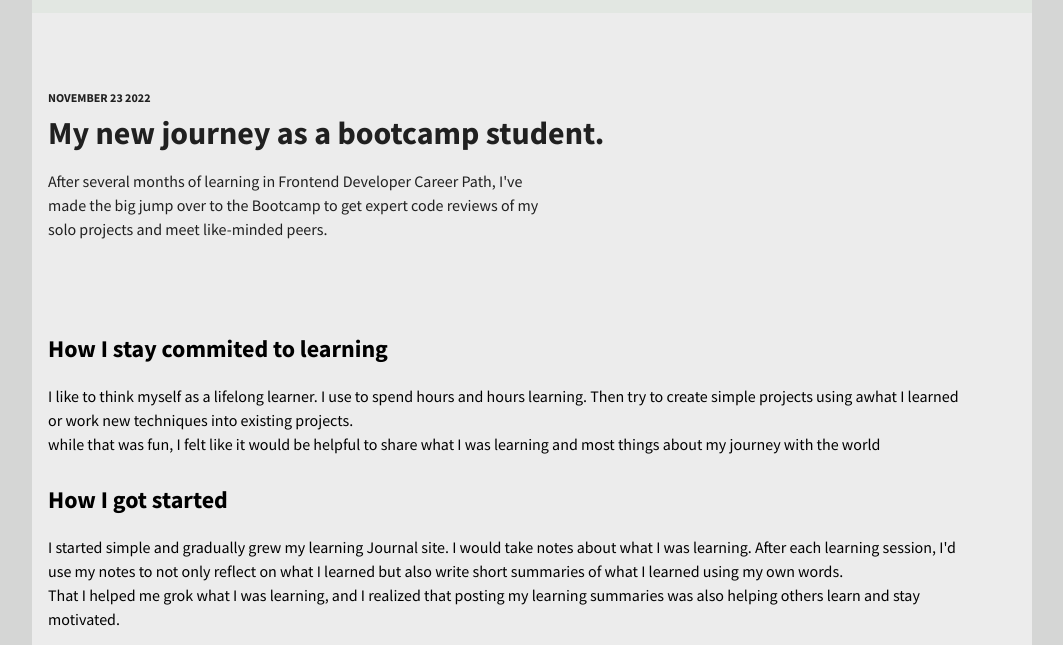
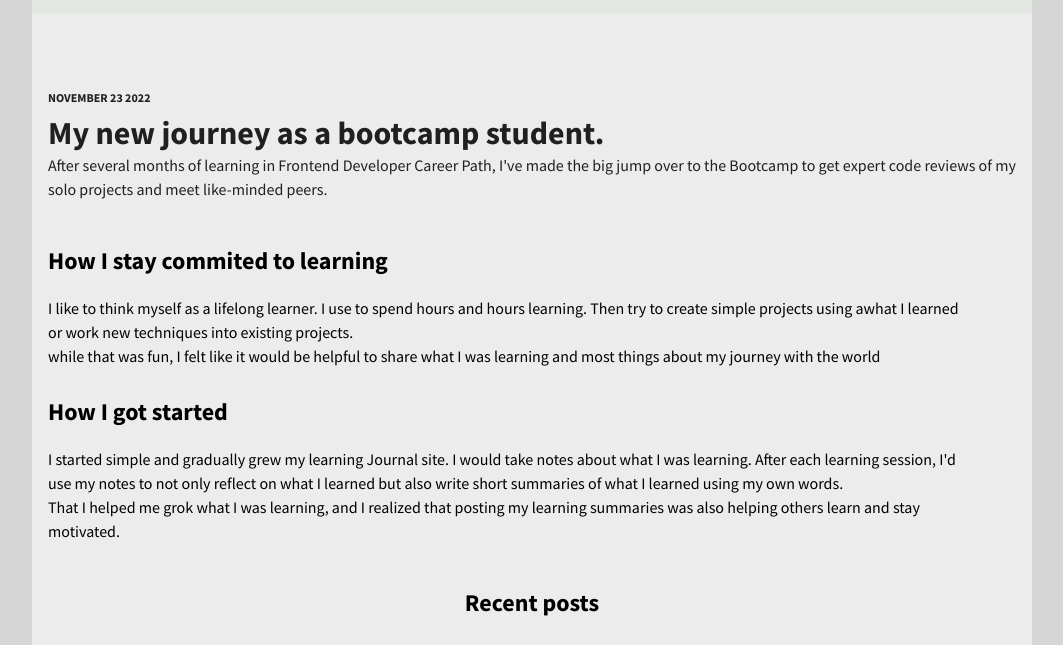
Before and after one commit to dev-arpita/myLearningJourney, a plain HTML site: page html/recentBlog.html in a window 1280 px wide. Shown: the part 75-720 px from the top of the page, without its empty margins (108-1171 px from the left). Drawn offline with Linux system fonts and the light colour scheme; grey boxes are pictures that could not be loaded.

Commit message:
Update changes

```diff
--- a/css/styles.css
+++ b/css/styles.css
@@ -136,7 +136,7 @@ p {
     letter-spacing: -1px;
  }
  .hero-img {
-    width: 150px;
+    width: 100px;
     border-radius: 50%;
  }
 
@@ -147,6 +147,7 @@ p {
       display: none;
   }
 
+
  @media (min-width: 600px) {
     .spl-hero {
         padding: 2em;
@@ -155,10 +156,12 @@ p {
         flex-direction: row;
         gap: 1em;
     }
-    .spl-desc {
+    .spl-desc,
+    .hero-description {
         width: 100%;
         margin: 0;
     }
+
     .img-hero {
         padding-top: 4em;
         padding-left: 1em;
@@ -167,6 +170,7 @@ p {
     .white-background {
     background: none;
     color: #202020;
+    padding-bottom: 0px;
     }
     .display-img {
         height: 40vh;
@@ -179,6 +183,9 @@ p {
         font-size: 1.9rem;
         width: 100%;
     }
+        .hero-img {
+            width: 150px;
+        }
     .answer {
         width: 95%;
     }
--- a/html/recentBlog.html
+++ b/html/recentBlog.html
@@ -30,7 +30,7 @@
             <div class="hero white-background">
                 <p class="date">november 23 2022</p>
                 <h1 class="intro-title">My new journey as a bootcamp student.</h1>
-                <p class="intro-description">After several months of learning in Frontend Developer Career Path, I've made the big
+                <p class="hero-description">After several months of learning in Frontend Developer Career Path, I've made the big
                     jump over to the Bootcamp to get expert code reviews of my solo projects and meet like-minded peers.</p>
                 <img class="display-img" src="https://images.unsplash.com/photo-1510519138101-570d1dca3d66?ixlib=rb-4.0.3&ixid=MnwxMjA3fDB8MHxwaG90by1wYWdlfHx8fGVufDB8fHx8&auto=format&fit=crop&w=1147&q=80" alt="">
             </div>
```
